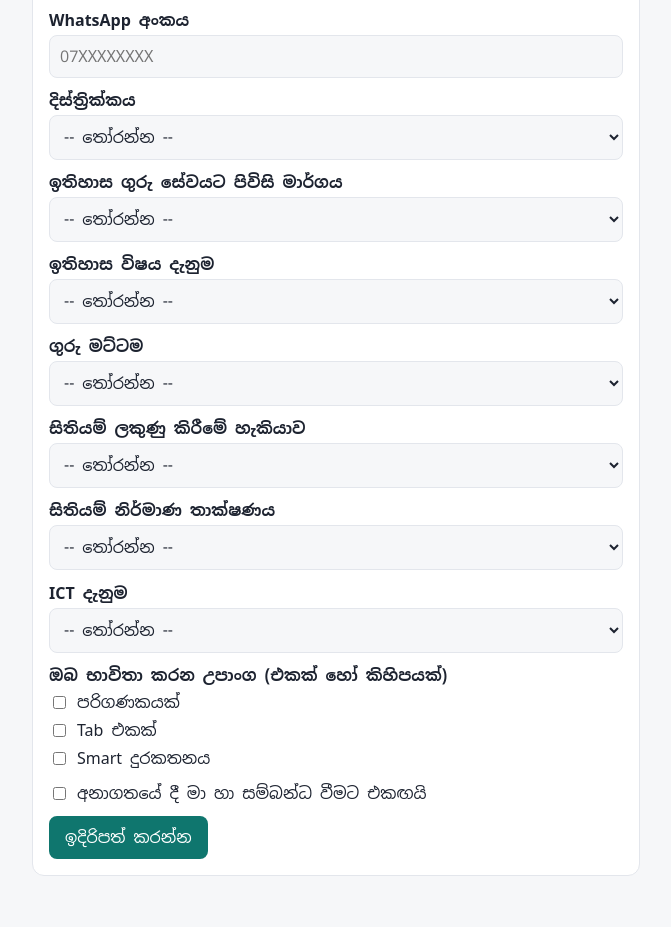
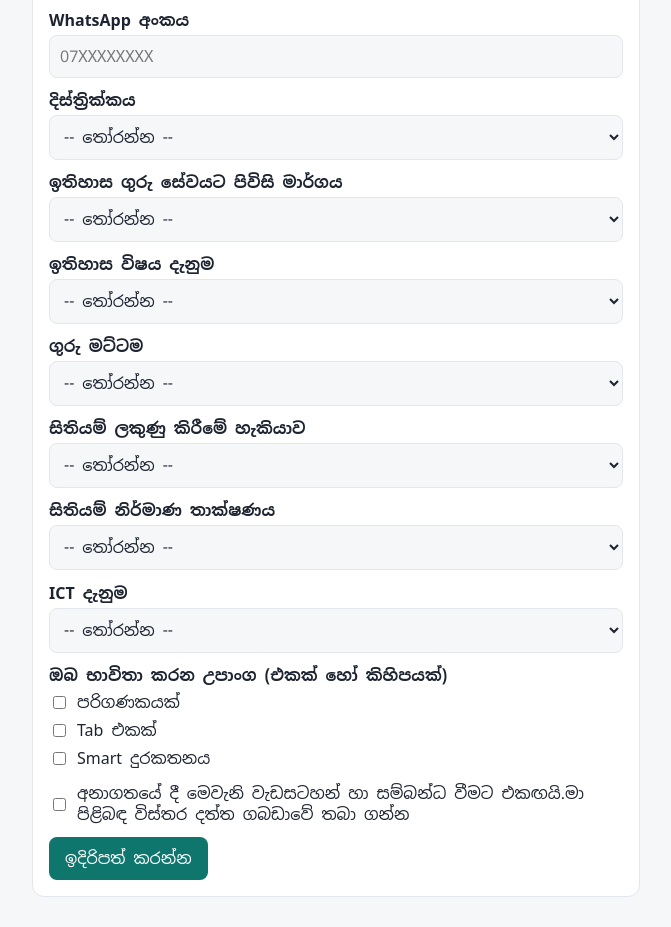
Before and after one commit to urceduhelp/register, a plain HTML site: page index.html in a window 1280 px wide. Shown: the part 144-1071 px from the top of the page, without its empty margins (304-975 px from the left). Before the commit the page ends 1050 px from the top, so only its background shows below. Drawn offline with nearby package versions, Linux system fonts and the light colour scheme.

Commit message:
Update index.html

```diff
--- a/index.html
+++ b/index.html
@@ -46,7 +46,7 @@ button.sec{background:var(--card);color:var(--tx);border:1px solid var(--bd)}
 <div id="sel"></div>
 <label>ඔබ භාවිතා කරන උපාංග (එකක් හෝ කිහිපයක්)</label>
 <div id="devs"></div>
-<label class="chk" style="margin-top:14px"><input type="checkbox" id="future_consent"> අනාගතයේ දී මා හා සම්බන්ධ වීමට එකඟයි</label>
+<label class="chk" style="margin-top:14px"><input type="checkbox" id="future_consent"> අනාගතයේ දී මෙවැනි වැඩසටහන් හා සම්බන්ධ වීමට එකඟයි.මා පිළිබඳ විස්තර දත්ත ගබඩාවේ තබා ගන්න </label>
 <div id="err"></div>
 <div class="row"><button id="go" onclick="submitForm()">ඉදිරිපත් කරන්න</button><button class="sec" id="cancelEdit" style="display:none" onclick="location.reload()">අවලංගු කරන්න</button></div>
 </div>
```
